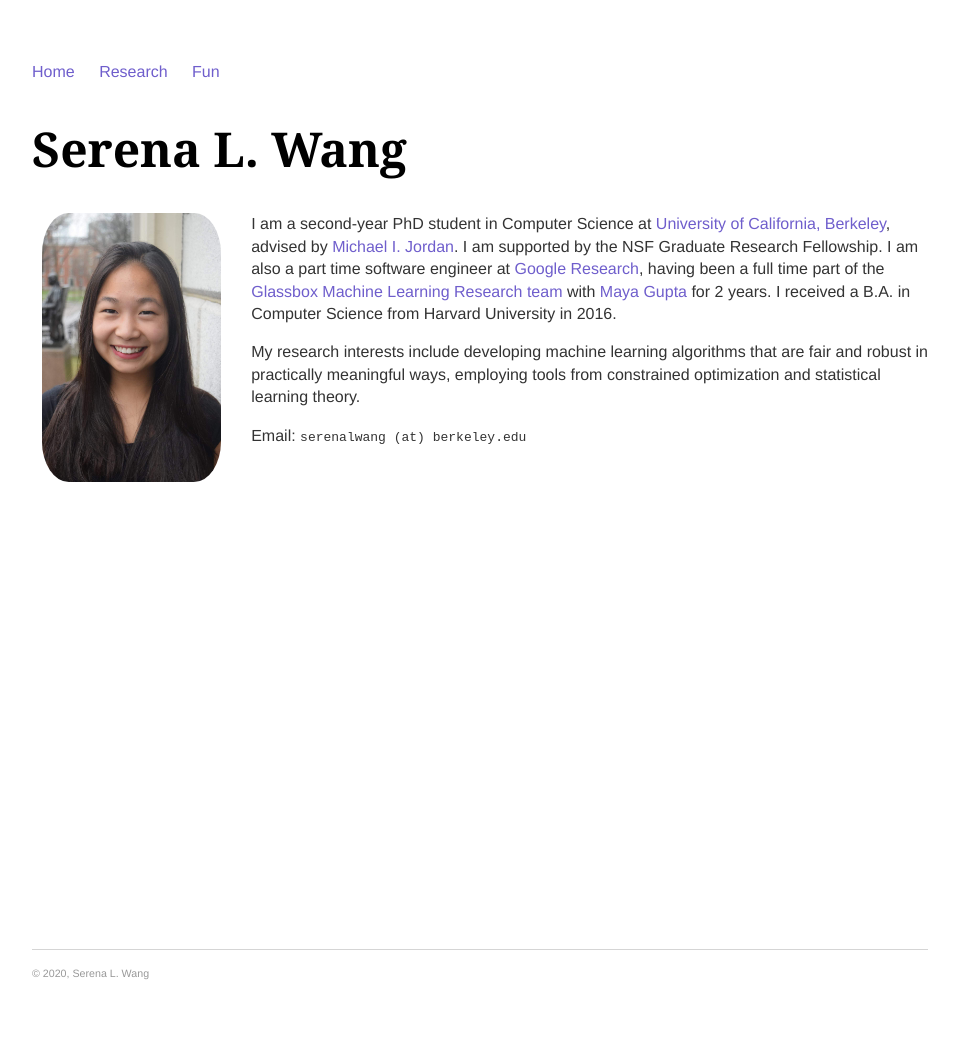
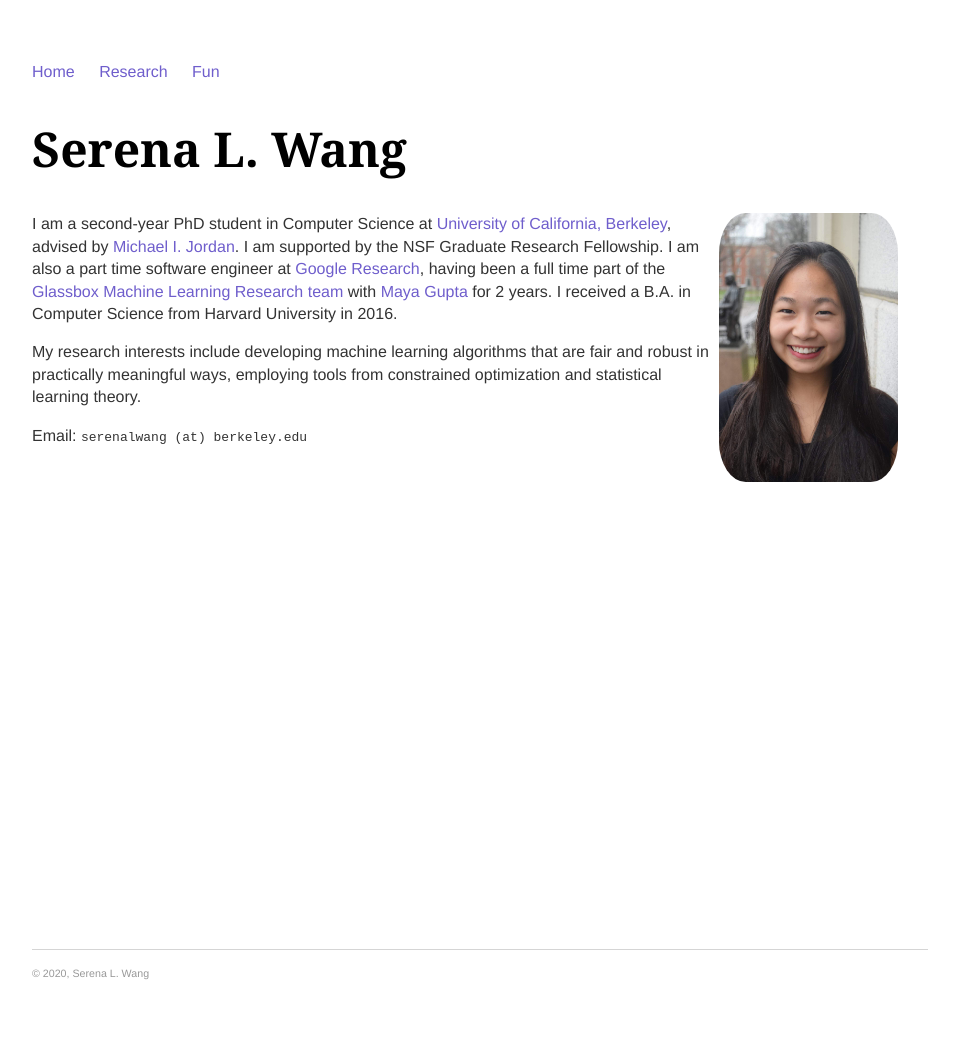
Before and after one commit to serenalwang/serenalwang.github.io, a Jekyll site: the page built from index.md, in a window 1280 px wide. Shown: the whole page, without its empty margins (160-1118 px from the left). Built offline with Jekyll 4.4.1, drawn with Linux system fonts in a browser that asks for light colours.

Commit message:
moving image to right.

```diff
--- a/css/main.css
+++ b/css/main.css
@@ -37,7 +37,16 @@ p {
     color: #333;
 }
 
-.cat_image {
+.rightside_image {
+  float: right;
+  margin-top:0px;
+  margin-right: 30px;
+  margin-left: 10px;
+  margin-bottom: 10px;
+  text-align: center;
+  font-size: 0.8em;
+  font-style: italic;
+  border-radius: 15%;
   max-width: 20%;
   height: auto;
 }
--- a/index.md
+++ b/index.md
@@ -6,7 +6,7 @@ title: Serena L. Wang | UC Berkeley
 
 # Serena L. Wang #
 
-<img src="img/serena.jpg" alt="Photo" class="leftside_image">
+<img src="img/serena.jpg" alt="Photo" class="rightside_image">
 
 I am a second-year PhD student in Computer Science at [University of California, Berkeley](https://eecs.berkeley.edu/), advised by [Michael I. Jordan](https://people.eecs.berkeley.edu/~jordan/). I am supported by the NSF Graduate Research Fellowship. I am also a part time software engineer at [Google Research](https://research.google/people/SerenaLutongWang/), having been a full time part of the [Glassbox Machine Learning Research team](https://www.technologyreview.com/2015/11/05/165175/google-tries-to-make-machine-learning-a-little-more-human/) with [Maya Gupta](https://mayagupta.org/) for 2 years. I received a B.A. in Computer Science from Harvard University in 2016.
 
```
